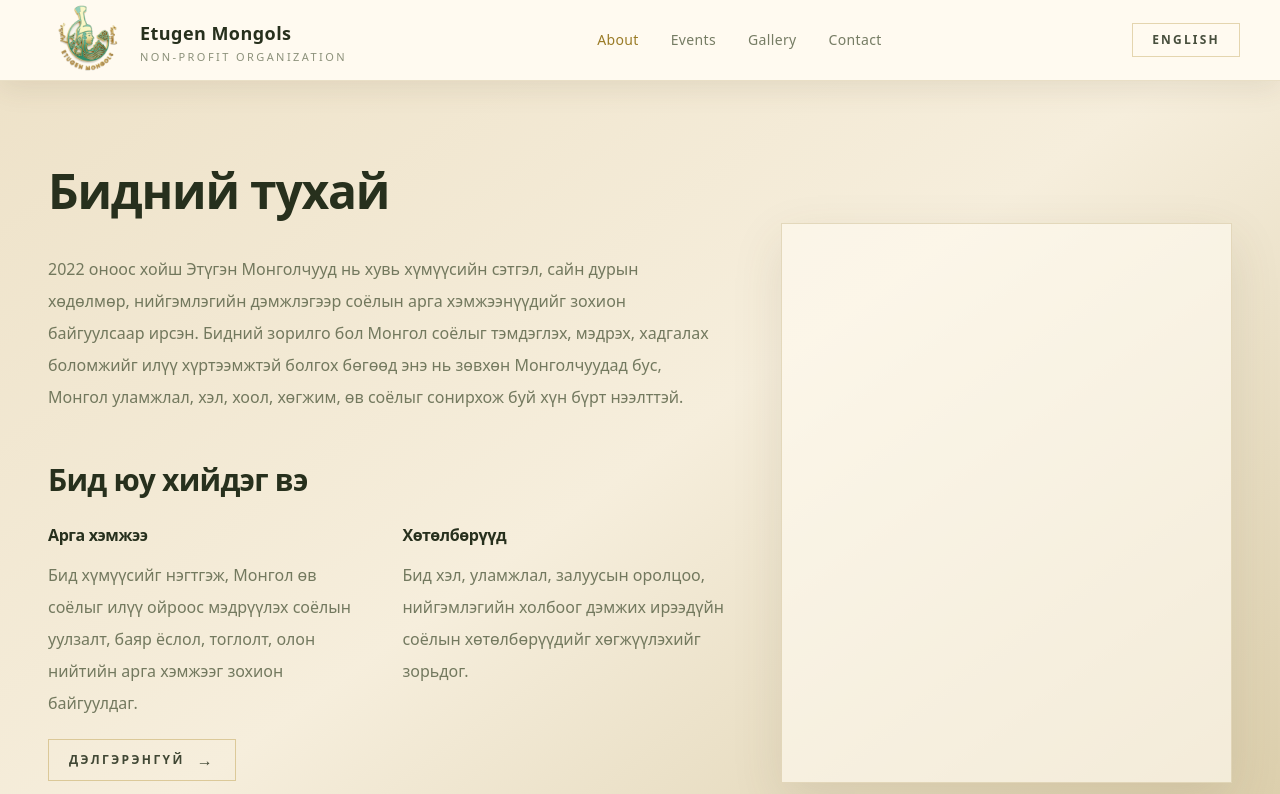
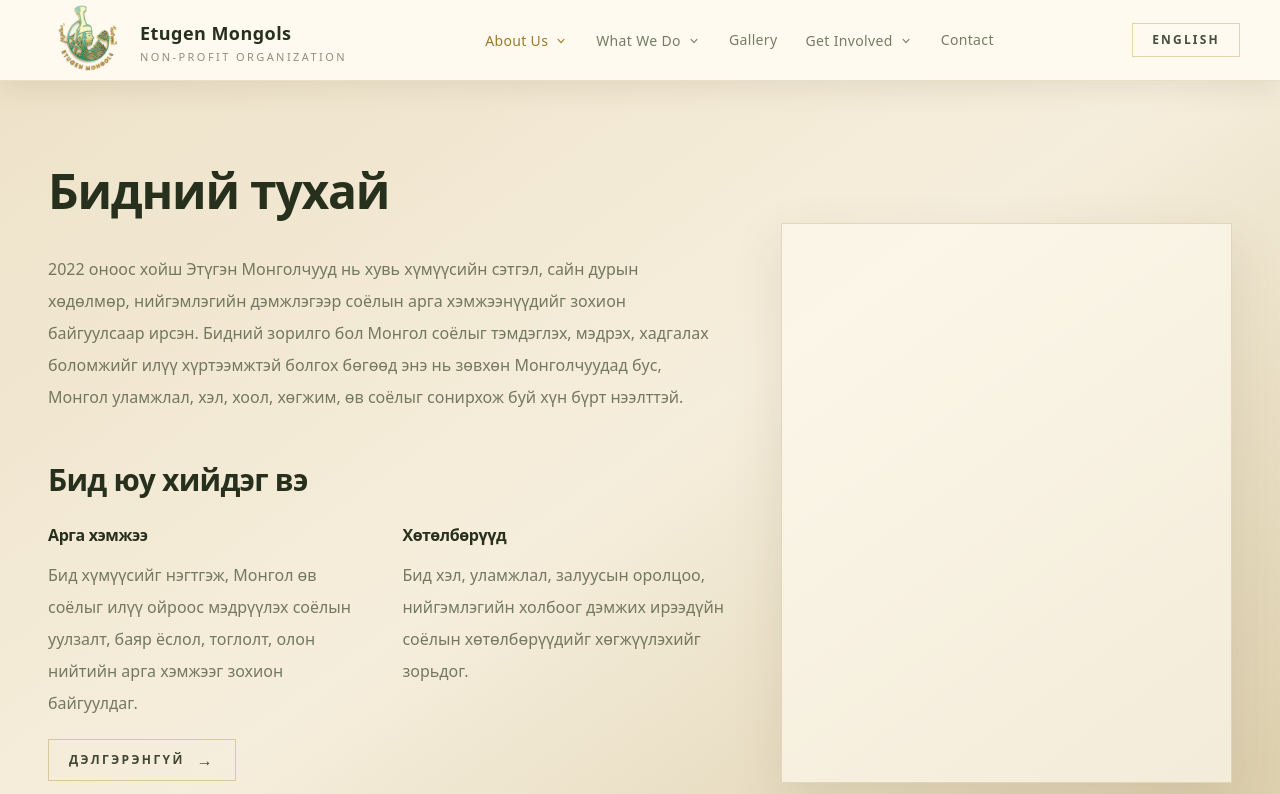
Before and after one commit to TemSurri/etugenMongols, a React (Vite) app in the folder client/: page /about in a window 1280 px wide. Shown: the top 794 px of the page. Built offline with nearby package versions, Linux system fonts and the light colour scheme.

Commit message:
Refactor header navigation with grouped dropdown tabs

```diff
--- a/client/src/components/home/Header.tsx
+++ b/client/src/components/home/Header.tsx
@@ -1,7 +1,7 @@
 "use client";
 
 import { memo, useState } from "react";
-import { Link, NavLink } from "react-router-dom";
+import { Link, NavLink, useLocation } from "react-router-dom";
 import logo from "../../assets/logo.webp";
 
 type Lang = "en" | "mn";
@@ -11,22 +11,72 @@ type HeaderProps = {
   setLang: (lang: Lang) => void;
 };
 
-type NavItem = {
+type NavChild = {
   label: string;
   to: string;
 };
 
+type NavItem = {
+  label: string;
+  to: string;
+  children?: NavChild[];
+};
+
 const NAV_ITEMS: NavItem[] = [
-  { label: "About", to: "/about" },
-  { label: "Events", to: "/events" },
-  { label: "Gallery", to: "/gallery" },
-  { label: "Contact", to: "/contact" },
+  {
+    label: "About Us",
+    to: "/about",
+    children: [
+      { label: "Our Story", to: "/about/our-story" },
+      { label: "Meet the Bigger Team", to: "/about/team" },
+      { label: "Our Impact", to: "/about/impact" },
+    ],
+  },
+  {
+    label: "What We Do",
+    to: "/what-we-do",
+    children: [{ label: "Events", to: "/events" }],
+  },
+  {
+    label: "Gallery",
+    to: "/gallery",
+  },
+  {
+    label: "Get Involved",
+    to: "/get-involved",
+    children: [
+      { label: "Volunteer", to: "/get-involved/volunteer" },
+      { label: "Become Member", to: "/get-involved/member" },
+      { label: "Donate", to: "/get-involved/donate" },
+    ],
+  },
+  {
+    label: "Contact",
+    to: "/contact",
+  },
 ];
 
+const isRouteActive = (pathname: string, to: string) => {
+  return pathname === to || pathname.startsWith(`${to}/`);
+};
+
+const isParentActive = (pathname: string, item: NavItem) => {
+  return (
+    isRouteActive(pathname, item.to) ||
+    item.children?.some((child) => isRouteActive(pathname, child.to))
+  );
+};
+
 function Header({ lang, setLang }: HeaderProps) {
+  const { pathname } = useLocation();
+
   const [menuOpen, setMenuOpen] = useState(false);
+  const [openMobileGroup, setOpenMobileGroup] = useState<string | null>(null);
 
-  const closeMenu = () => setMenuOpen(false);
+  const closeMenu = () => {
+    setMenuOpen(false);
+    setOpenMobileGroup(null);
+  };
 
   const toggleLang = () => {
     setLang(lang === "en" ? "mn" : "en");
@@ -63,10 +113,15 @@ function Header({ lang, setLang }: HeaderProps) {
 
         {/* Desktop navigation */}
         <nav
-          className="hidden items-center gap-8 lg:flex"
+          className="hidden items-center gap-7 lg:flex"
           aria-label="Primary navigation"
         >
-          {NAV_ITEMS.map((item) => (
+          {NAV_ITEMS.map((item) => {
+            const hasDropdown = Boolean(item.children?.length);
+            const parentActive = isParentActive(pathname, item);
+
+            if (!hasDropdown) {
+              return (
                 <NavLink
                   key={item.to}
                   to={item.to}
@@ -81,7 +136,63 @@ function Header({ lang, setLang }: HeaderProps) {
                 >
                   {item.label}
                 </NavLink>
+              );
+            }
+
+            return (
+              <div key={item.label} className="group relative">
+                {/* Non-clickable parent. It only opens the dropdown. */}
+                <button
+                  type="button"
+                  className={[
+                    "inline-flex cursor-default items-center gap-1.5 text-sm font-medium tracking-wide transition-colors",
+                    parentActive
+                      ? "text-[#9a7b26]"
+                      : "text-[#4e593c]/78 group-hover:text-[#27301d]",
+                  ].join(" ")}
+                  aria-haspopup="true"
+                >
+                  {item.label}
+
+                  <svg
+                    className="h-3.5 w-3.5 transition-transform group-hover:rotate-180"
+                    viewBox="0 0 20 20"
+                    fill="currentColor"
+                    aria-hidden="true"
+                  >
+                    <path
+                      fillRule="evenodd"
+                      d="M5.23 7.21a.75.75 0 011.06.02L10 11.17l3.71-3.94a.75.75 0 111.08 1.04l-4.25 4.5a.75.75 0 01-1.08 0l-4.25-4.5a.75.75 0 01.02-1.06z"
+                      clipRule="evenodd"
+                    />
+                  </svg>
+                </button>
+
+                {/* Desktop dropdown */}
+                <div className="invisible absolute left-1/2 top-full z-50 mt-4 w-56 -translate-x-1/2 border border-[#d8caa5]/65 bg-[#fffaf0] p-2 opacity-0 shadow-[0_18px_45px_rgba(88,72,38,0.16)] transition-all duration-150 group-hover:visible group-hover:mt-3 group-hover:opacity-100">
+                  {/* Hover bridge so the dropdown does not close while moving down. */}
+                  <div className="absolute -top-3 left-0 h-3 w-full" />
+
+                  {item.children?.map((child) => (
+                    <NavLink
+                      key={child.to}
+                      to={child.to}
+                      className={({ isActive }) =>
+                        [
+                          "block px-3 py-2.5 text-sm font-medium transition-colors",
+                          isActive
+                            ? "bg-[#efe2bf]/70 text-[#9a7b26]"
+                            : "text-[#4e593c]/82 hover:bg-[#efe2bf]/45 hover:text-[#27301d]",
+                        ].join(" ")
+                      }
+                    >
+                      {child.label}
+                    </NavLink>
                   ))}
+                </div>
+              </div>
+            );
+          })}
         </nav>
 
         {/* Right controls */}
@@ -168,7 +279,13 @@ function Header({ lang, setLang }: HeaderProps) {
             className="mx-auto flex max-w-7xl flex-col gap-1"
             aria-label="Mobile navigation"
           >
-            {NAV_ITEMS.map((item) => (
+            {NAV_ITEMS.map((item) => {
+              const hasDropdown = Boolean(item.children?.length);
+              const isOpen = openMobileGroup === item.label;
+              const parentActive = isParentActive(pathname, item);
+
+              if (!hasDropdown) {
+                return (
                   <NavLink
                     key={item.to}
                     to={item.to}
@@ -184,7 +301,65 @@ function Header({ lang, setLang }: HeaderProps) {
                   >
                     {item.label}
                   </NavLink>
+                );
+              }
+
+              return (
+                <div key={item.label} className="border-b border-[#d8caa5]/35">
+                  <button
+                    type="button"
+                    onClick={() =>
+                      setOpenMobileGroup(isOpen ? null : item.label)
+                    }
+                    className={[
+                      "flex w-full items-center justify-between px-1 py-3 text-left text-base font-medium transition-colors hover:text-[#27301d]",
+                      parentActive ? "text-[#9a7b26]" : "text-[#4e593c]/85",
+                    ].join(" ")}
+                    aria-expanded={isOpen}
+                  >
+                    <span>{item.label}</span>
+
+                    <svg
+                      className={[
+                        "h-4 w-4 transition-transform",
+                        isOpen ? "rotate-180" : "",
+                      ].join(" ")}
+                      viewBox="0 0 20 20"
+                      fill="currentColor"
+                      aria-hidden="true"
+                    >
+                      <path
+                        fillRule="evenodd"
+                        d="M5.23 7.21a.75.75 0 011.06.02L10 11.17l3.71-3.94a.75.75 0 111.08 1.04l-4.25 4.5a.75.75 0 01-1.08 0l-4.25-4.5a.75.75 0 01.02-1.06z"
+                        clipRule="evenodd"
+                      />
+                    </svg>
+                  </button>
+
+                  {isOpen && (
+                    <div className="pb-3 pl-4">
+                      {item.children?.map((child) => (
+                        <NavLink
+                          key={child.to}
+                          to={child.to}
+                          onClick={closeMenu}
+                          className={({ isActive }) =>
+                            [
+                              "block px-2 py-2 text-sm font-medium transition-colors",
+                              isActive
+                                ? "text-[#9a7b26]"
+                                : "text-[#4e593c]/75 hover:text-[#27301d]",
+                            ].join(" ")
+                          }
+                        >
+                          {child.label}
+                        </NavLink>
                       ))}
+                    </div>
+                  )}
+                </div>
+              );
+            })}
           </nav>
         </div>
       )}
```
Lines whose indentation alone changed are shown as unchanged.
